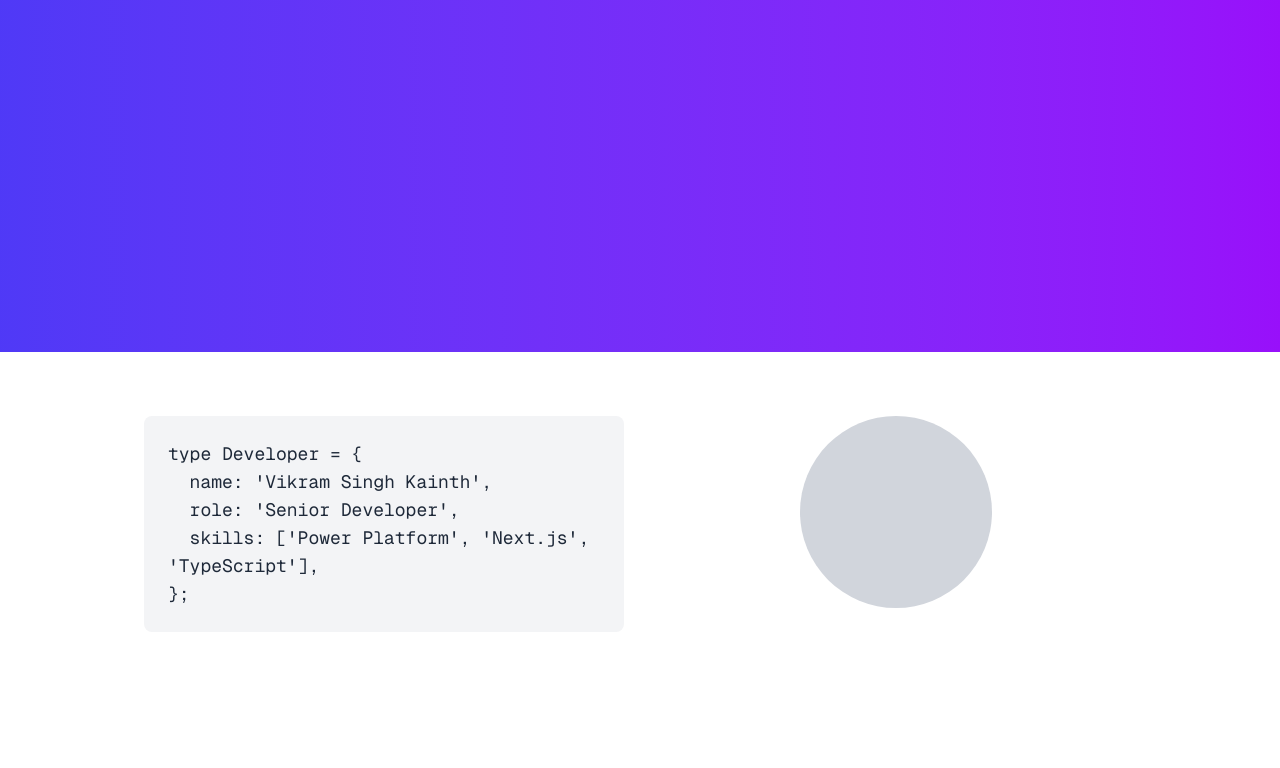
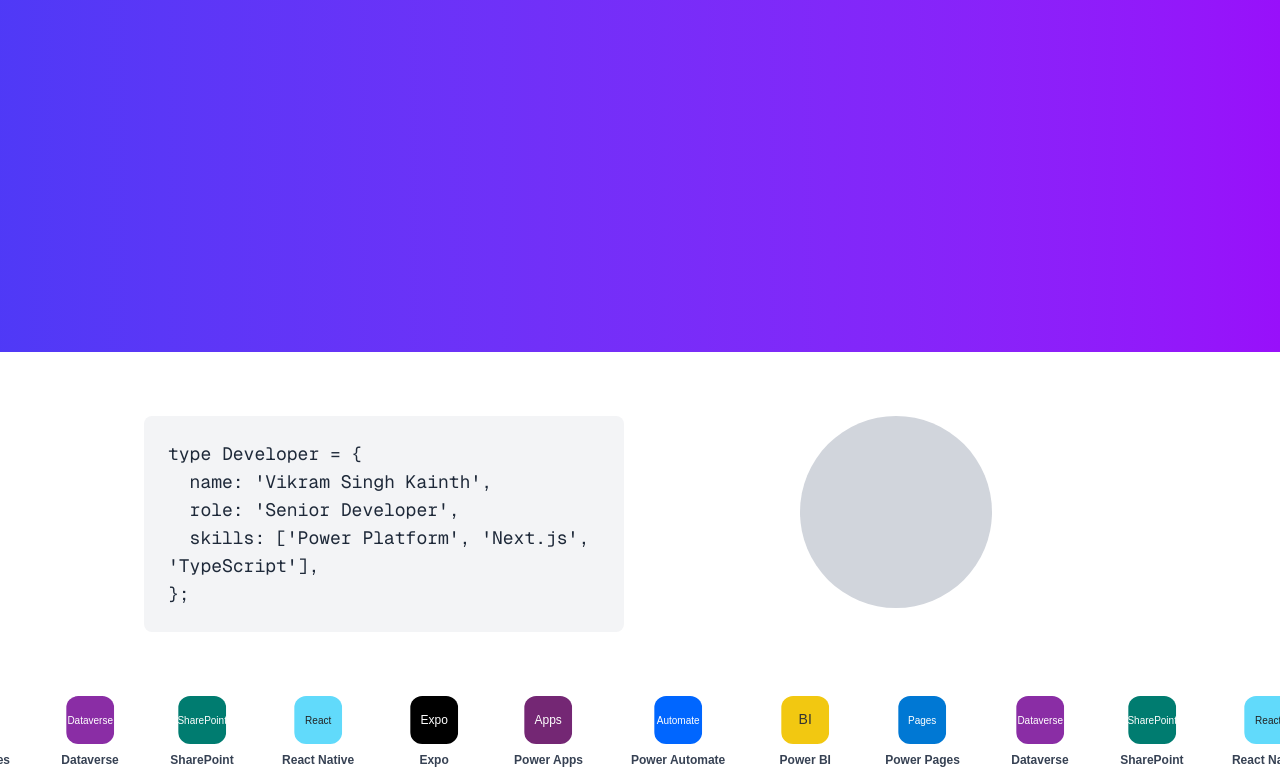
Before and after one commit to vsskkv/Personal-Website, a Next.js app: page / in a window 1280 px wide. Shown: the part 500-1268 px from the top of the page. Before the commit the page ends 1196 px from the top, so only its background shows below. Built offline with nearby package versions, Linux system fonts and the light colour scheme.

Commit message:
Carrosel made and goes around the page

```diff
--- a/src/app/globals.css
+++ b/src/app/globals.css
@@ -33,3 +33,11 @@ body {
 .animate-blink {
   animation: blink 1s step-end infinite;
 }
+
+.animate-scroll-x {
+  animation: scroll-x 18s linear infinite;
+}
+@keyframes scroll-x {
+  0% { transform: translateX(0); }
+  100% { transform: translateX(-50%); }
+}
--- a/src/app/page.tsx
+++ b/src/app/page.tsx
@@ -77,6 +77,82 @@ export default function Home() {
     { name: 'Blog', href: '/pages/blog' },
     { name: 'About', href: '/#about' },
     { name: 'Contact', href: '/#contact' },
+  ];
+
+  // Power Platform and related icon SVGs (placeholders)
+  const powerIcons = [
+    {
+      name: 'Power Apps',
+      svg: (
+        <svg width="48" height="48" viewBox="0 0 48 48" fill="none" xmlns="http://www.w3.org/2000/svg">
+          <rect width="48" height="48" rx="12" fill="#742774" />
+          <text x="24" y="28" textAnchor="middle" fontSize="12" fill="white" fontFamily="sans-serif">Apps</text>
+        </svg>
+      ),
+    },
+    {
+      name: 'Power Automate',
+      svg: (
+        <svg width="48" height="48" viewBox="0 0 48 48" fill="none" xmlns="http://www.w3.org/2000/svg">
+          <rect width="48" height="48" rx="12" fill="#0066FF" />
+          <text x="24" y="28" textAnchor="middle" fontSize="10" fill="white" fontFamily="sans-serif">Automate</text>
+        </svg>
+      ),
+    },
+    {
+      name: 'Power BI',
+      svg: (
+        <svg width="48" height="48" viewBox="0 0 48 48" fill="none" xmlns="http://www.w3.org/2000/svg">
+          <rect width="48" height="48" rx="12" fill="#F2C811" />
+          <text x="24" y="28" textAnchor="middle" fontSize="14" fill="#333" fontFamily="sans-serif">BI</text>
+        </svg>
+      ),
+    },
+    {
+      name: 'Power Pages',
+      svg: (
+        <svg width="48" height="48" viewBox="0 0 48 48" fill="none" xmlns="http://www.w3.org/2000/svg">
+          <rect width="48" height="48" rx="12" fill="#0078D4" />
+          <text x="24" y="28" textAnchor="middle" fontSize="10" fill="white" fontFamily="sans-serif">Pages</text>
+        </svg>
+      ),
+    },
+    {
+      name: 'Dataverse',
+      svg: (
+        <svg width="48" height="48" viewBox="0 0 48 48" fill="none" xmlns="http://www.w3.org/2000/svg">
+          <rect width="48" height="48" rx="12" fill="#8A2DA5" />
+          <text x="24" y="28" textAnchor="middle" fontSize="10" fill="white" fontFamily="sans-serif">Dataverse</text>
+        </svg>
+      ),
+    },
+    {
+      name: 'SharePoint',
+      svg: (
+        <svg width="48" height="48" viewBox="0 0 48 48" fill="none" xmlns="http://www.w3.org/2000/svg">
+          <rect width="48" height="48" rx="12" fill="#007C70" />
+          <text x="24" y="28" textAnchor="middle" fontSize="10" fill="white" fontFamily="sans-serif">SharePoint</text>
+        </svg>
+      ),
+    },
+    {
+      name: 'React Native',
+      svg: (
+        <svg width="48" height="48" viewBox="0 0 48 48" fill="none" xmlns="http://www.w3.org/2000/svg">
+          <rect width="48" height="48" rx="12" fill="#61DAFB" />
+          <text x="24" y="28" textAnchor="middle" fontSize="10" fill="#222" fontFamily="sans-serif">React</text>
+        </svg>
+      ),
+    },
+    {
+      name: 'Expo',
+      svg: (
+        <svg width="48" height="48" viewBox="0 0 48 48" fill="none" xmlns="http://www.w3.org/2000/svg">
+          <rect width="48" height="48" rx="12" fill="#000" />
+          <text x="24" y="28" textAnchor="middle" fontSize="12" fill="#fff" fontFamily="sans-serif">Expo</text>
+        </svg>
+      ),
+    },
   ];
 
   return (
@@ -160,6 +236,22 @@ export default function Home() {
           <div className="w-48 h-48 bg-gray-300 rounded-full" />
         </motion.div>
       </motion.div>
+
+      {/* Power Platform Auto-Scrolling Banner */}
+      <div className="w-full overflow-hidden bg-white">
+        <div
+          className="flex gap-12 animate-scroll-x items-center"
+          style={{ width: 'max-content' }}
+        >
+          {Array(3).fill(powerIcons).flat().map((icon, idx) => (
+            <div key={idx} className="flex flex-col items-center min-w-[64px]">
+              {icon.svg}
+              <span className="mt-2 text-xs text-gray-700 font-semibold">{icon.name}</span>
+            </div>
+          ))}
+        </div>
+      </div>
+
     </>
   );
 }
```
